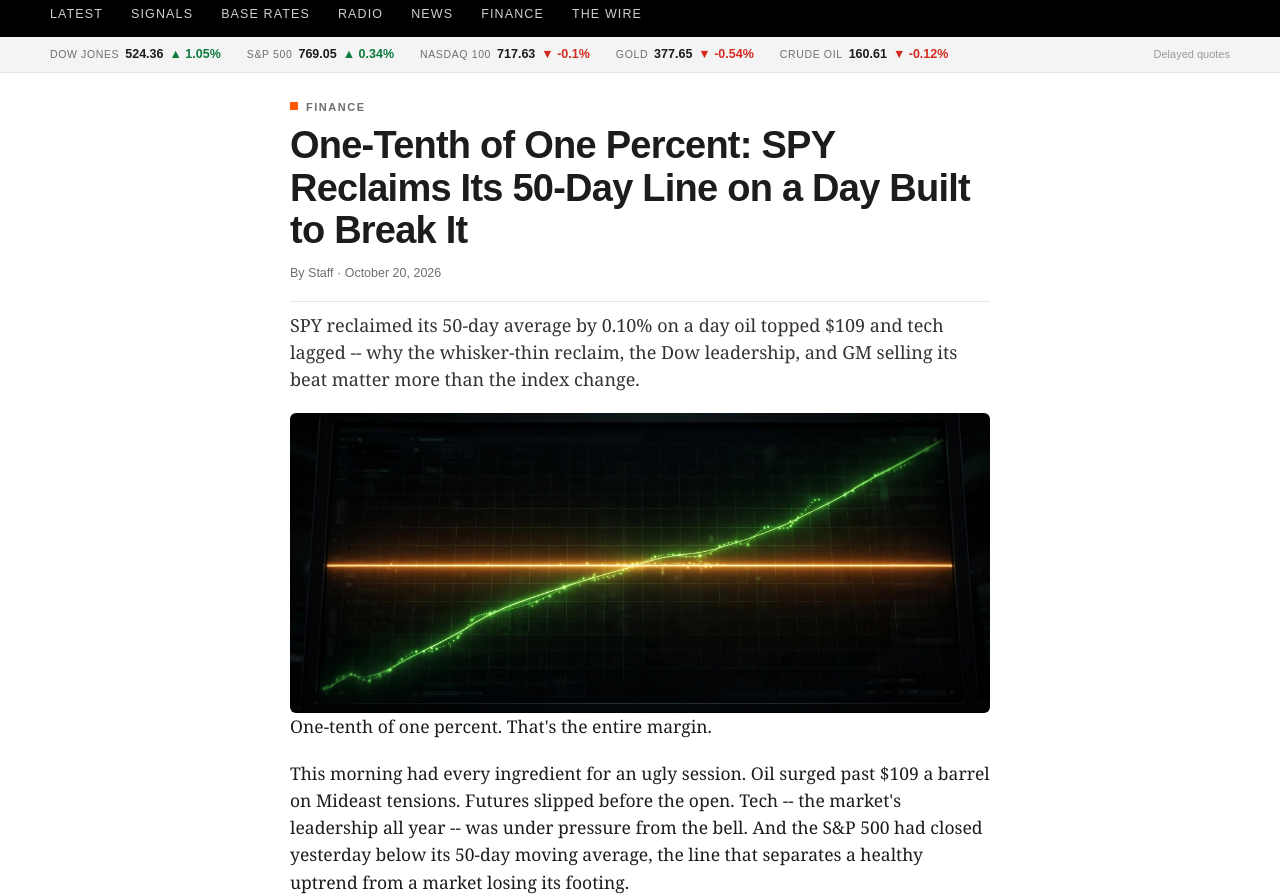
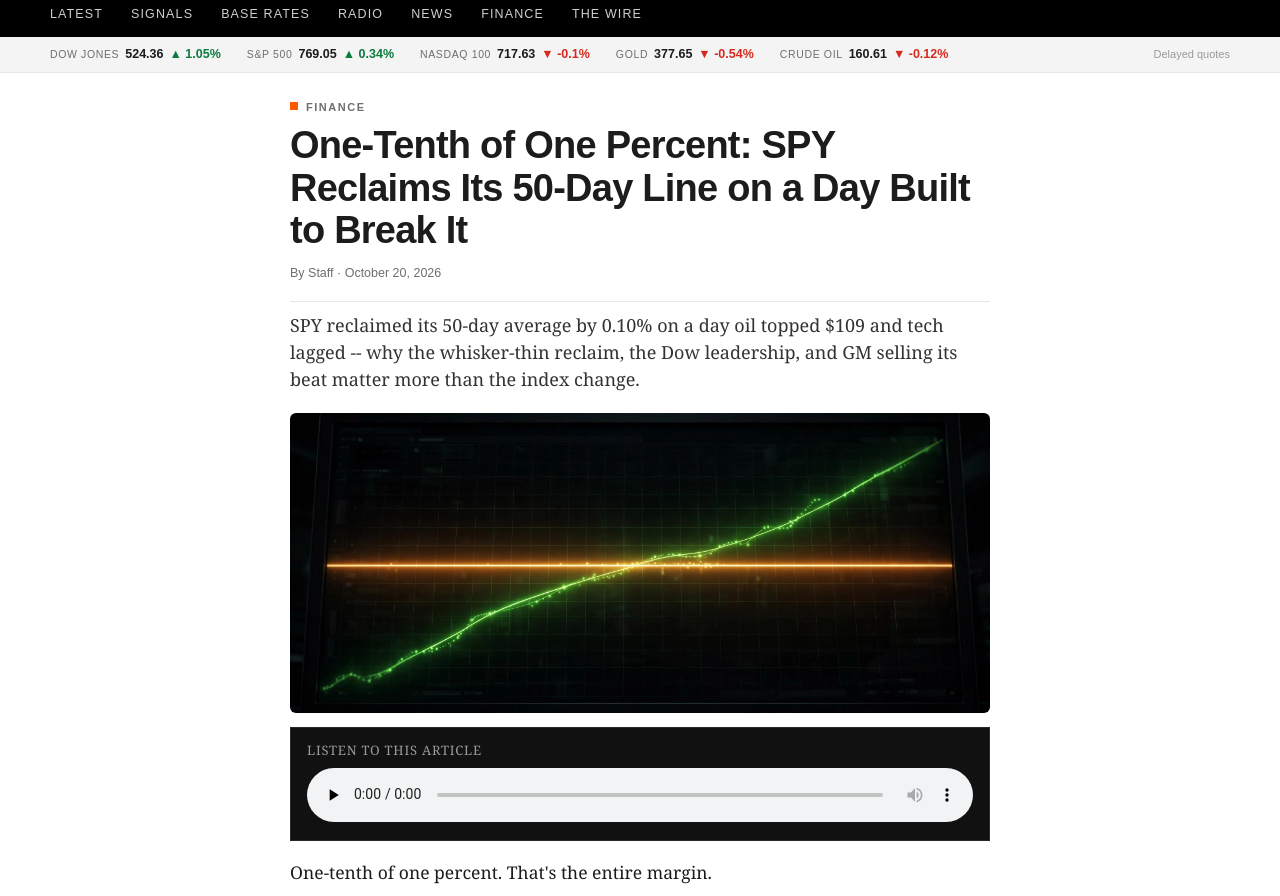
Before and after one commit to gatoreditor-glitch/the-readout, an Eleventy site: page src/articles/spy-reclaims-50day.md in a window 1280 px wide. Shown: the part 67-963 px from the top of the page. Built offline with nearby package versions, Linux system fonts and the light colour scheme; Eleventy itself is replaced by a stand-in of ours; files that its build step writes are made by us from their sources.

Commit message:
Add audio versions to 3 features; update Radio

```diff
--- a/src/_data/base_rates.json
+++ b/src/_data/base_rates.json
@@ -1,5 +1,5 @@
 {
-  "computed_at": "2026-10-21T08:58:50",
+  "computed_at": "2026-10-21T09:14:44",
   "data_from": "2010-01-04",
   "data_to": "2026-10-20",
   "universe": "SPY daily closes (dividends excluded)",
--- a/src/_data/markets.json
+++ b/src/_data/markets.json
@@ -1,5 +1,5 @@
 {
-  "updated": "2026-10-21T12:58:43.617Z",
+  "updated": "2026-10-21T13:14:36.499Z",
   "items": [
     {
       "label": "Dow Jones",
--- a/src/_data/signals.json
+++ b/src/_data/signals.json
@@ -1,5 +1,5 @@
 {
-  "updated": "2026-10-21T12:58:48.301Z",
+  "updated": "2026-10-21T13:14:42.255Z",
   "signals": [
     {
       "id": "trend",
--- a/src/_data/wire.json
+++ b/src/_data/wire.json
@@ -1,132 +1,132 @@
 {
-  "updated": "2026-10-21T12:58:40.719Z",
+  "updated": "2026-10-21T13:14:33.433Z",
   "order": [
     "Finance"
   ],
   "groups": {
     "Finance": [
       {
-        "headline": "Barclays Backs These 5 EU Telcos as AI and Satellite Risks Hit the Sector",
+        "headline": "Cyber agency warns websites may go dark as PHP prepares critical fix",
         "source": "Investing.com",
-        "url": "https://www.investing.com/news/stock-market-news/barclays-backs-these-5-eu-telcos-as-ai-and-satellite-risks-hit-the-sector-4962968",
-        "datetime": "2026-10-21T16:24:07.000Z"
+        "url": "https://www.investing.com/news/stock-market-news/cyber-agency-warns-websites-may-go-dark-as-php-prepares-critical-fix-4961963",
+        "datetime": "2026-10-21T16:48:25.000Z"
       },
       {
-        "headline": "OpenAI expands Google Cloud access as AI rivals deepen ties",
+        "headline": "Saudi Arabia stocks lower at close of trade; Tadawul All Share down 0.26%",
         "source": "Investing.com",
-        "url": "https://www.investing.com/news/stock-market-news/openai-expands-google-cloud-access-as-ai-rivals-deepen-ties-4962939",
-        "datetime": "2026-10-21T16:22:59.000Z"
+        "url": "https://www.investing.com/news/stock-market-news/saudi-arabia-stocks-lower-at-close-of-trade-tadawul-all-share-down-026-4963071",
+        "datetime": "2026-10-21T16:45:03.000Z"
       },
       {
-        "headline": "Citi says media stocks’ AI re-rating shifts focus to fundamentals",
+        "headline": "INVE Technologies stock surges on $20M share buyback tender",
         "source": "Investing.com",
-        "url": "https://www.investing.com/news/stock-market-news/citi-says-media-stocks-ai-rerating-shifts-focus-to-fundamentals-4962938",
-        "datetime": "2026-10-21T16:19:38.000Z"
+        "url": "https://www.investing.com/news/stock-market-news/inve-technologies-stock-surges-on-20m-share-buyback-tender-4963070",
+        "datetime": "2026-10-21T16:44:40.000Z"
       },
       {
-        "headline": "Adidas shares rise on guidance increase after surprise earnings statement",
+        "headline": "Netflix slides as weak outlook deepens worries on viewership, revenue growth",
         "source": "Investing.com",
-        "url": "https://www.investing.com/news/stock-market-news/adidas-shares-rise-after-2026-guidance-hike-4961666",
-        "datetime": "2026-10-21T16:18:25.000Z"
+        "url": "https://www.investing.com/news/stock-market-news/netflix-slides-as-weak-profit-ad-outlook-intensify-investor-anxiety-4962151",
+        "datetime": "2026-10-21T16:42:28.000Z"
       },
       {
-        "headline": "Is Netflix stock a buy on the dip after dropping premarket on earnings?",
+        "headline": "Robinhood is a “generational growth story” declares analyst",
         "source": "Investing.com",
-        "url": "https://www.investing.com/news/stock-market-news/is-netflix-stock-a-buy-on-the-dip-after-dropping-premarket-on-earnings-93CH-4962935",
-        "datetime": "2026-10-21T16:17:33.000Z"
+        "url": "https://www.investing.com/news/stock-market-news/robinhood-is-a-generational-growth-story-declares-analyst-4963060",
+        "datetime": "2026-10-21T16:41:01.000Z"
       },
       {
-        "headline": "Why is Thermo Fisher Scientific stock sliding today?",
+        "headline": "Roivant Sciences stock surges on positive uveitis trial data",
         "source": "Investing.com",
-        "url": "https://www.investing.com/news/stock-market-news/why-is-thermo-fisher-scientific-stock-sliding-today-93CH-4962930",
-        "datetime": "2026-10-21T16:16:04.000Z"
+        "url": "https://www.investing.com/news/stock-market-news/roivant-sciences-stock-surges-on-positive-uveitis-trial-data-4963052",
+        "datetime": "2026-10-21T16:39:35.000Z"
       },
       {
-        "headline": "Why is Abbott Laboratories stock down today?",
+        "headline": "European shares edge up on earnings support; Big Tech results awaited",
         "source": "Investing.com",
-        "url": "https://www.investing.com/news/stock-market-news/why-is-abbott-laboratories-stock-down-today-93CH-4962929",
-        "datetime": "2026-10-21T16:15:27.000Z"
+        "url": "https://www.investing.com/news/stock-market-news/european-shares-steady-ahead-of-big-tech-reports-4961665",
+        "datetime": "2026-10-21T16:38:47.000Z"
       },
       {
-        "headline": "Why is Disc Medicine stock sliding today?",
+        "headline": "End of an era? How the Hermes Birkin bag is losing its scarcity appeal",
         "source": "Investing.com",
-        "url": "https://www.investing.com/news/stock-market-news/why-is-disc-medicine-stock-sliding-today-93CH-4962924",
-        "datetime": "2026-10-21T16:14:26.000Z"
+        "url": "https://www.investing.com/news/stock-market-news/end-of-an-era-how-the-hermes-birkin-bag-is-losing-its-scarcity-appeal-4962299",
+        "datetime": "2026-10-21T16:36:27.000Z"
       },
       {
-        "headline": "Why is Fortinet stock sliding today?",
+        "headline": "Peak Energy raises $108M in Series B led by GM Ventures",
         "source": "Investing.com",
-        "url": "https://www.investing.com/news/stock-market-news/why-is-fortinet-stock-sliding-today-93CH-4962905",
-        "datetime": "2026-10-21T16:13:06.000Z"
+        "url": "https://www.investing.com/news/stock-market-news/peak-energy-raises-108m-in-series-b-led-by-gm-ventures-93CH-4963024",
+        "datetime": "2026-10-21T16:34:37.000Z"
       },
       {
-        "headline": "Musk wants to combine Tesla and SpaceX, the fundamentals tell a different story",
+        "headline": "Philip Morris warns on impacts of global conflicts on its business ",
         "source": "Investing.com",
-        "url": "https://www.investing.com/news/stock-market-news/musk-wants-to-combine-tesla-and-spacex-the-fundamentals-tell-a-different-story-4962824",
-        "datetime": "2026-10-21T16:10:01.000Z"
+        "url": "https://www.investing.com/news/stock-market-news/philip-morris-beats-thirdquarter-estimates-on-smokefree-product-demand-4962569",
+        "datetime": "2026-10-21T16:30:43.000Z"
       },
       {
-        "headline": "Nvidia announces plug and play Vera Rubin racks that can be shipped on a truck ",
+        "headline": "Mortgage rates drop for the first time in 2 months, but demand still falls further",
         "source": "CNBC",
-        "url": "https://www.cnbc.com/2026/10/21/nvidia-announces-vera-rubin-racks-that-can-be-shipped-on-a-truck-.html",
-        "datetime": "2026-10-21T12:43:49.000Z"
+        "url": "https://www.cnbc.com/2026/10/21/mortgage-rates-drop-for-the-first-time-in-2-months-but-demand-falls.html",
+        "datetime": "2026-10-21T13:13:48.000Z"
       },
       {
-        "headline": "Tokenized stock trading takes off overseas as Goldman, other U.S. companies object",
+        "headline": "OpenAI expands ChatGPT Ads to 26 new countries as diversification push accelerates",
         "source": "CNBC",
-        "url": "https://www.cnbc.com/2026/10/21/tokenized-stocks-us-companies-object.html",
-        "datetime": "2026-10-21T12:33:34.000Z"
+        "url": "https://www.cnbc.com/2026/10/21/openai-chatgpt-ads-26-countries.html",
+        "datetime": "2026-10-21T13:00:01.000Z"
       }
     ]
   },
   "latest": [
     {
-      "headline": "Barclays Backs These 5 EU Telcos as AI and Satellite Risks Hit the Sector",
+      "headline": "Cyber agency warns websites may go dark as PHP prepares critical fix",
       "source": "Investing.com",
-      "url": "https://www.investing.com/news/stock-market-news/barclays-backs-these-5-eu-telcos-as-ai-and-satellite-risks-hit-the-sector-4962968",
-      "datetime": "2026-10-21T16:24:07.000Z"
+      "url": "https://www.investing.com/news/stock-market-news/cyber-agency-warns-websites-may-go-dark-as-php-prepares-critical-fix-4961963",
+      "datetime": "2026-10-21T16:48:25.000Z"
     },
     {
-      "headline": "OpenAI expands Google Cloud access as AI rivals deepen ties",
+      "headline": "Saudi Arabia stocks lower at close of trade; Tadawul All Share down 0.26%",
       "source": "Investing.com",
-      "url": "https://www.investing.com/news/stock-market-news/openai-expands-google-cloud-access-as-ai-rivals-deepen-ties-4962939",
-      "datetime": "2026-10-21T16:22:59.000Z"
+      "url": "https://www.investing.com/news/stock-market-news/saudi-arabia-stocks-lower-at-close-of-trade-tadawul-all-share-down-026-4963071",
+      "datetime": "2026-10-21T16:45:03.000Z"
     },
     {
-      "headline": "Citi says media stocks’ AI re-rating shifts focus to fundamentals",
+      "headline": "INVE Technologies stock surges on $20M share buyback tender",
       "source": "Investing.com",
-      "url": "https://www.investing.com/news/stock-market-news/citi-says-media-stocks-ai-rerating-shifts-focus-to-fundamentals-4962938",
-      "datetime": "2026-10-21T16:19:38.000Z"
+      "url": "https://www.investing.com/news/stock-market-news/inve-technologies-stock-surges-on-20m-share-buyback-tender-4963070",
+      "datetime": "2026-10-21T16:44:40.000Z"
     },
     {
-      "headline": "Adidas shares rise on guidance increase after surprise earnings statement",
+      "headline": "Netflix slides as weak outlook deepens worries on viewership, revenue growth",
       "source": "Investing.com",
-      "url": "https://www.investing.com/news/stock-market-news/adidas-shares-rise-after-2026-guidance-hike-4961666",
-      "datetime": "2026-10-21T16:18:25.000Z"
+      "url": "https://www.investing.com/news/stock-market-news/netflix-slides-as-weak-profit-ad-outlook-intensify-investor-anxiety-4962151",
+      "datetime": "2026-10-21T16:42:28.000Z"
     },
     {
-      "headline": "Is Netflix stock a buy on the dip after dropping premarket on earnings?",
+      "headline": "Robinhood is a “generational growth story” declares analyst",
       "source": "Investing.com",
-      "url": "https://www.investing.com/news/stock-market-news/is-netflix-stock-a-buy-on-the-dip-after-dropping-premarket-on-earnings-93CH-4962935",
-      "datetime": "2026-10-21T16:17:33.000Z"
+      "url": "https://www.investing.com/news/stock-market-news/robinhood-is-a-generational-growth-story-declares-analyst-4963060",
+      "datetime": "2026-10-21T16:41:01.000Z"
     },
     {
-      "headline": "Why is Thermo Fisher Scientific stock sliding today?",
+      "headline": "Roivant Sciences stock surges on positive uveitis trial data",
       "source": "Investing.com",
-      "url": "https://www.investing.com/news/stock-market-news/why-is-thermo-fisher-scientific-stock-sliding-today-93CH-4962930",
-      "datetime": "2026-10-21T16:16:04.000Z"
+      "url": "https://www.investing.com/news/stock-market-news/roivant-sciences-stock-surges-on-positive-uveitis-trial-data-4963052",
+      "datetime": "2026-10-21T16:39:35.000Z"
     },
     {
-      "headline": "Why is Abbott Laboratories stock down today?",
+      "headline": "European shares edge up on earnings support; Big Tech results awaited",
       "source": "Investing.com",
-      "url": "https://www.investing.com/news/stock-market-news/why-is-abbott-laboratories-stock-down-today-93CH-4962929",
-      "datetime": "2026-10-21T16:15:27.000Z"
+      "url": "https://www.investing.com/news/stock-market-news/european-shares-steady-ahead-of-big-tech-reports-4961665",
+      "datetime": "2026-10-21T16:38:47.000Z"
     },
     {
-      "headline": "Why is Disc Medicine stock sliding today?",
+      "headline": "End of an era? How the Hermes Birkin bag is losing its scarcity appeal",
       "source": "Investing.com",
-      "url": "https://www.investing.com/news/stock-market-news/why-is-disc-medicine-stock-sliding-today-93CH-4962924",
-      "datetime": "2026-10-21T16:14:26.000Z"
+      "url": "https://www.investing.com/news/stock-market-news/end-of-an-era-how-the-hermes-birkin-bag-is-losing-its-scarcity-appeal-4962299",
+      "datetime": "2026-10-21T16:36:27.000Z"
     }
   ]
 }
--- a/src/articles/spy-reclaims-50day.md
+++ b/src/articles/spy-reclaims-50day.md
@@ -2,6 +2,7 @@
 title: "One-Tenth of One Percent: SPY Reclaims Its 50-Day Line on a Day Built to Break It"
 date: 2026-10-20
 section: Finance
+audio: /assets/audio/spy-reclaims-50day.mp3
 image: /assets/images/spy-reclaim-hero.jpg
 author: Staff
 excerpt: "SPY reclaimed its 50-day average by 0.10% on a day oil topped $109 and tech lagged -- why the whisker-thin reclaim, the Dow leadership, and GM selling its beat matter more than the index change."
```
Also changed, not shown: src/_data/radio.json (+48 -1 lines), src/articles/five-green-lights-one-red.md (+1 -0 lines), src/articles/market-regime-deep-dive.md (+1 -0 lines), 3 other files.
